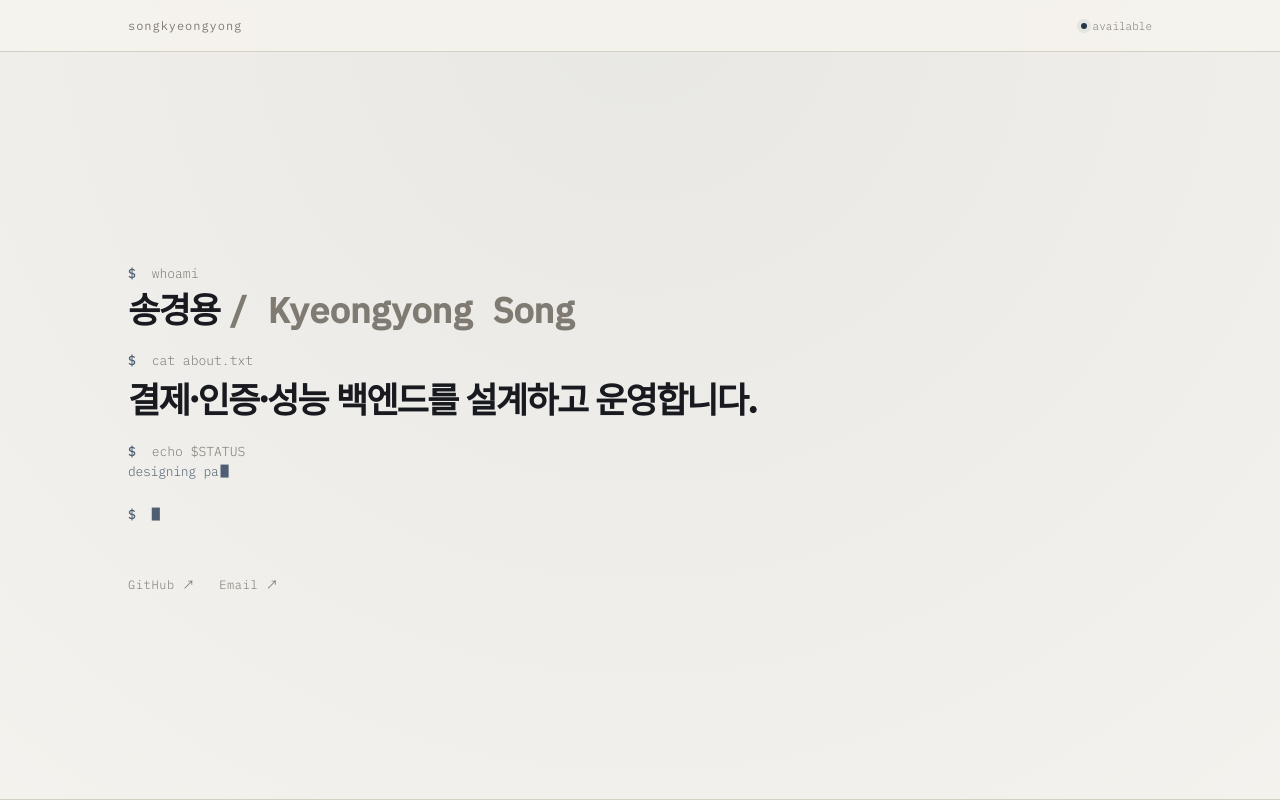
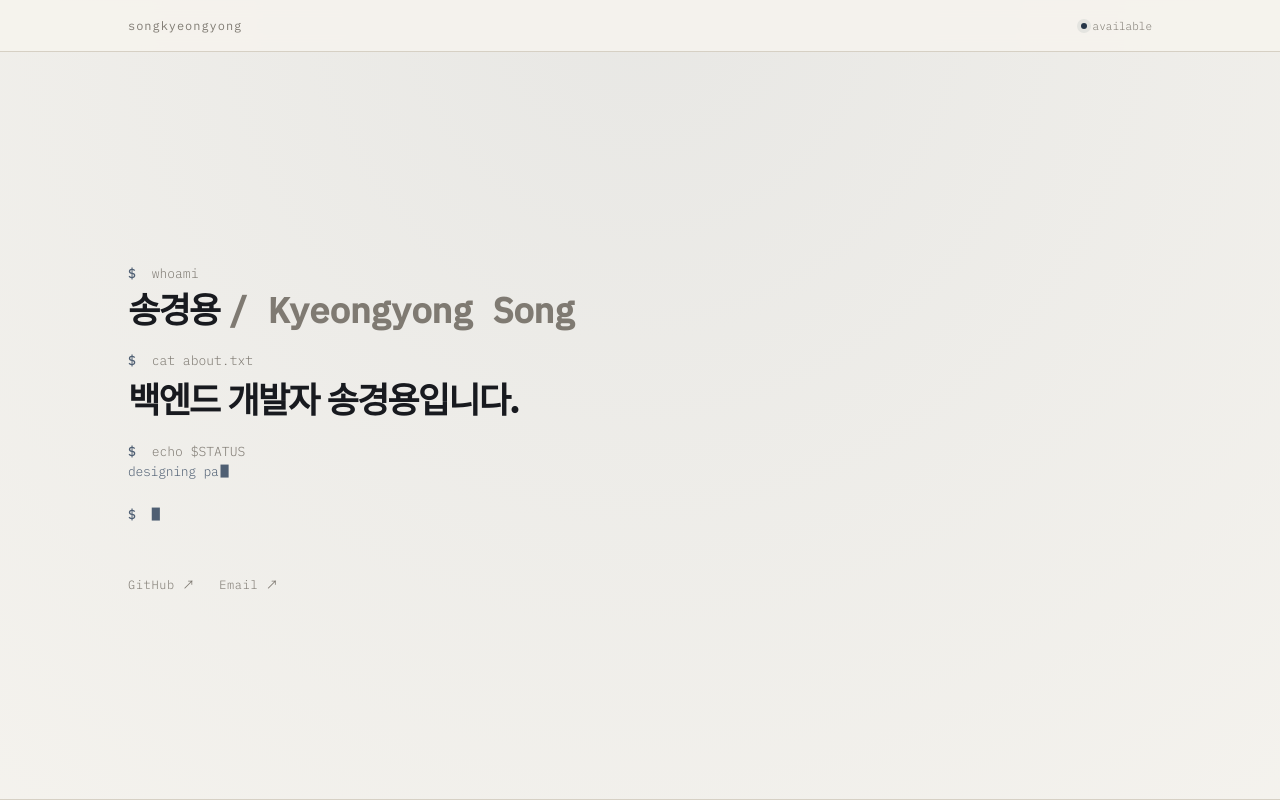
Before and after one commit to songgy0525/Dev-portfolio, a React (Vite) app: page / in a window 1280 px wide. Shown: the top 800 px of the page. Built offline with nearby package versions, Linux system fonts and the light colour scheme.

Commit message:
fix: 히어로 문구 단순화

```diff
--- a/src/App.jsx
+++ b/src/App.jsx
@@ -133,7 +133,7 @@ function App() {
               cat about.txt
             </p>
             <p className="terminal-output hero-copy hero-about">
-              결제·인증·성능 백엔드를 설계하고 운영합니다.
+              백엔드 개발자 송경용입니다.
             </p>
             <p className="terminal-line">
               <span className="prompt">$</span>
```
